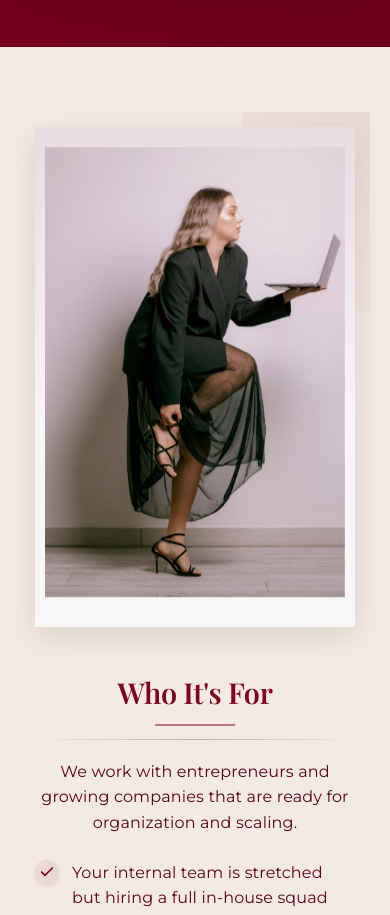
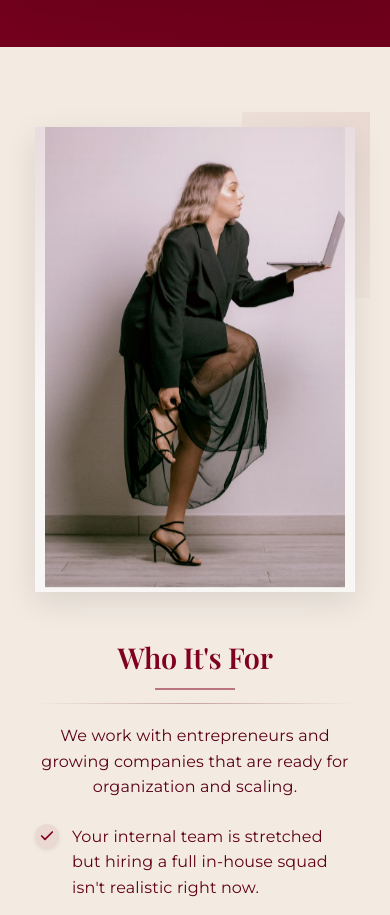
Before and after one commit to l3ak-dev/vanillarubi, a React (Vite) app: page / in a window 390 px wide. Shown: the part 3802-4717 px from the top of the page. Built offline with nearby package versions, Linux system fonts and the light colour scheme; a web font is replaced by a local one.

Commit message:
fix(audience): responsive image height, clean parallax, and safe bullets list handling

```diff
--- a/src/components/WhoItsFor.tsx
+++ b/src/components/WhoItsFor.tsx
@@ -127,12 +127,12 @@ const StylizedImage = styled.figure`
   }
 
   img {
-    max-width: 100%;
-    max-height: 100%;
-    object-fit: contain;
+    width: 100%;
+    height: 105%;
+    object-fit: cover;
     object-position: center;
     filter: brightness(0.95) contrast(1.05);
-    transition: all 0.6s ease;
+    transition: transform 0.6s ease, filter 0.6s ease;
     will-change: transform;
   }
 
@@ -152,7 +152,7 @@ const StylizedImage = styled.figure`
   }
 
   @media (max-width: 900px) {
-    height: 580px;
+    height: 540px;
     width: 85%;
 
     &::after {
@@ -165,7 +165,7 @@ const StylizedImage = styled.figure`
   }
 
   @media (max-width: 600px) {
-    height: 500px;
+    height: clamp(360px, 55vh, 480px);
     width: 100%;
     padding: 10px;
   }
@@ -446,8 +446,8 @@ const fadeInVariants = {
 
 export const WhoItsFor: React.FC = () => {
   const { t, i18n } = useTranslation();
-  const bullets = i18n.t('whoItsFor.bullets', { returnObjects: true }) as string[];
-  const imageRef = useRef<HTMLElement>(null);
+  const rawBullets = i18n.t('whoItsFor.bullets', { returnObjects: true });
+  const bullets = Array.isArray(rawBullets) ? (rawBullets as string[]) : [];
   const sectionRef = useRef<HTMLElement>(null);
 
   const { scrollYProgress } = useScroll({
@@ -542,7 +542,7 @@ export const WhoItsFor: React.FC = () => {
             transition={{ duration: 0.6, ease: "easeOut" }}
             viewport={{ once: true, margin: "-100px" }}
           >
-            <StylizedImage ref={imageRef}>
+            <StylizedImage>
               <motion.img
                 src={whoIsItForImage}
                 alt={t('whoItsFor.imageAlt') || "Ideal audience for Vanilla Rubi services"}
```
